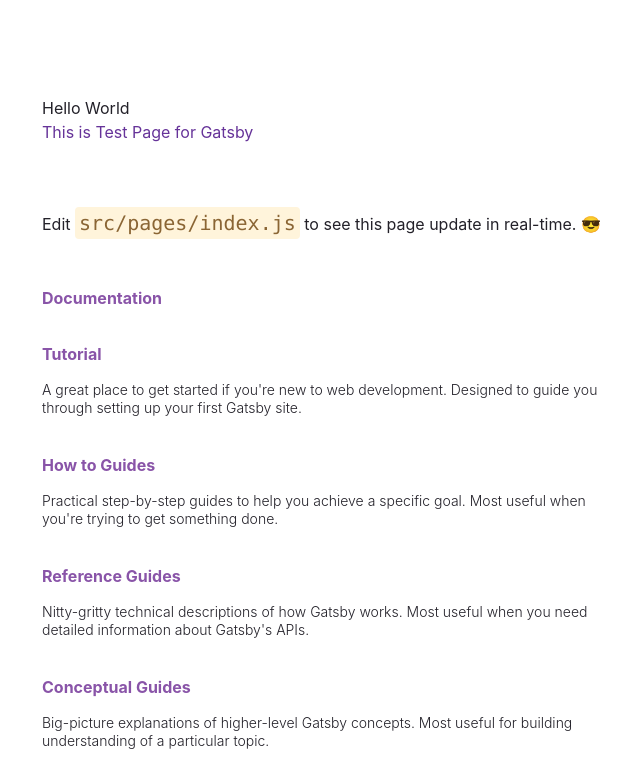
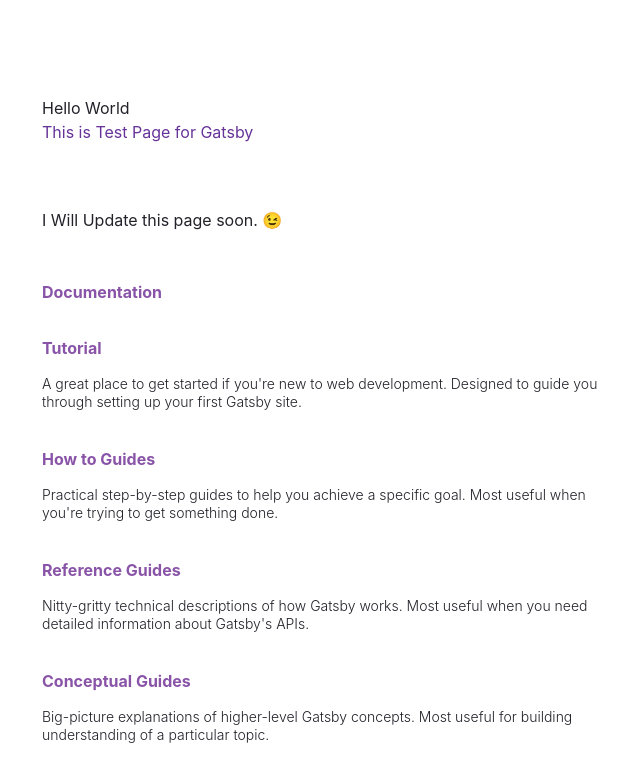
Before and after one commit to VinylStage/Testby, a Gatsby site: page / in a window 1280 px wide. Shown: the top 770 px of the page, without its empty margins (54-694 px from the left). Built offline with nearby package versions, Linux system fonts and the light colour scheme; Gatsby itself is replaced by a stand-in of ours.

Commit message:
update main

```diff
--- a/src/pages/404.jsx
+++ b/src/pages/404.jsx
@@ -28,7 +28,7 @@
     <main style={pageStyles}>
       <h1 style={headingStyles}>Page not found</h1>
       <p style={paragraphStyles}>
-        Sorry 😔, we couldn’t find what you were looking for.
+      Get Back! This is 404 page. You might disappear soon too.
         <br />
         {process.env.NODE_ENV === "development" ? (
           <>
--- a/src/pages/index.jsx
+++ b/src/pages/index.jsx
@@ -132,8 +132,7 @@
         <span style={headingAccentStyles}>This is Test Page for Gatsby</span>
       </h1>
       <p style={paragraphStyles}>
-        Edit <code style={codeStyles}>src/pages/index.js</code> to see this page
-        update in real-time. 😎
+        I Will Update this page soon. 😉
       </p>
       <ul style={listStyles}>
         <li style={docLinkStyle}>
```
